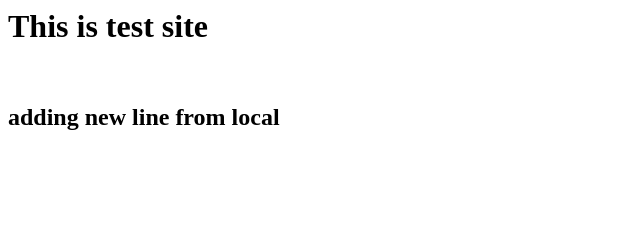
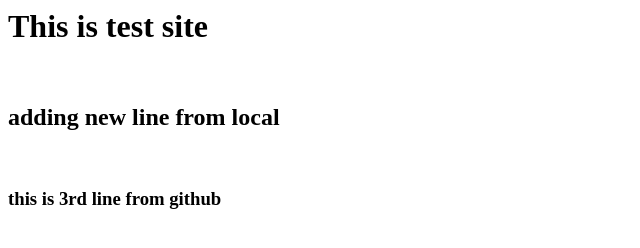
Before and after one commit to thekrupalpatel/Git, a plain HTML site: page index.html in a window 1280 px wide. Shown: the whole page, without its empty margins (0-640 px from the left). Drawn offline with Linux system fonts and the light colour scheme.

Commit message:
Update index.html

```diff
--- a/index.html
+++ b/index.html
@@ -1,3 +1,5 @@
 <h1>This is test site</h1>
 <br>
 <h2>adding new line from local</h2>
+<br>
+<h3>this is 3rd line from github</h3>
```
